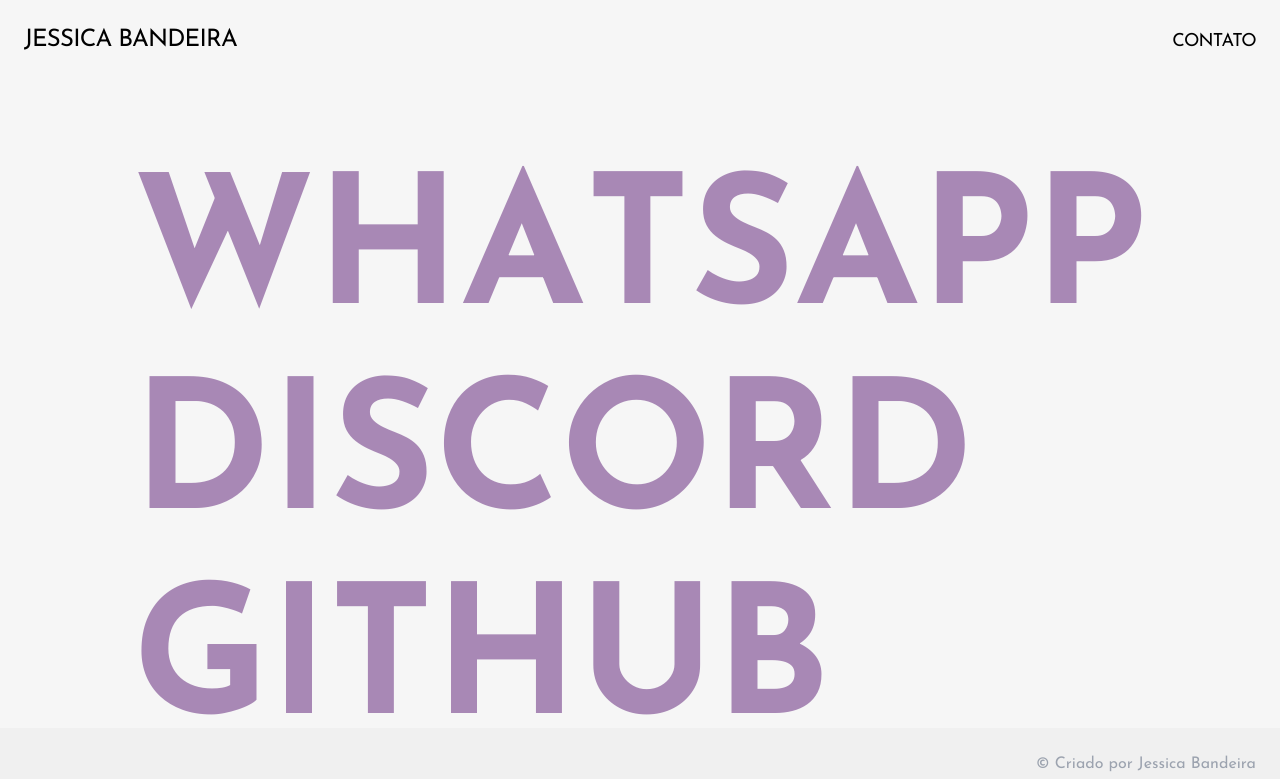
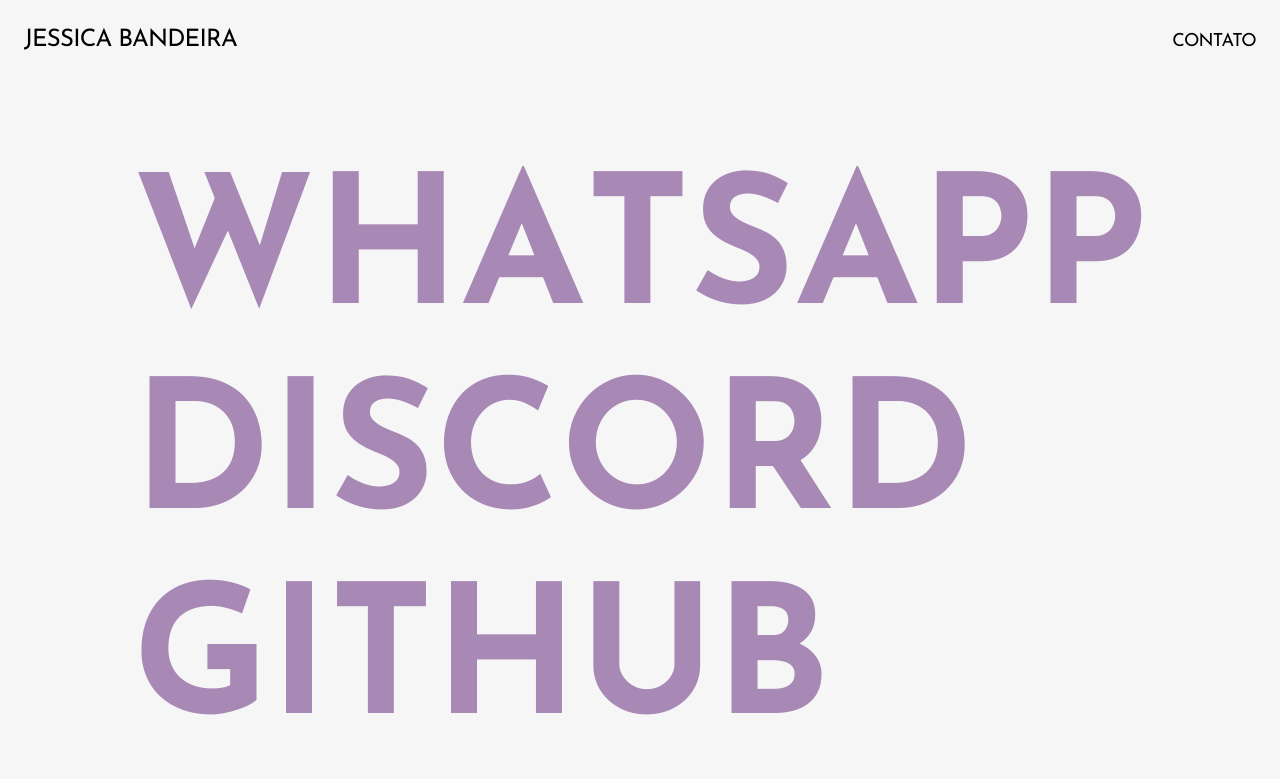
Before and after one commit to jessicasantosb/portfolio, a Next.js app: page /contact in a window 1280 px wide. Shown: the top 779 px of the page. Built offline with nearby package versions, Linux system fonts and the light colour scheme.

Commit message:
style: change page height

```diff
--- a/src/app/contact/page.tsx
+++ b/src/app/contact/page.tsx
@@ -8,7 +8,7 @@
 
 export default function Contact() {
   return (
-    <section className="w-full min-h-[80vh] pt-20 pb-32 px-2">
+    <section className="w-full h-full py-20 px-2">
       <RevealLinks />
     </section>
   );
--- a/src/components/footer.tsx
+++ b/src/components/footer.tsx
@@ -1,6 +1,6 @@
 export function Footer() {
   return (
-    <footer className="w-full p-6 fixed bottom-0 text-right text-gray-400 bg-[#f0f0f0] select-none">
+    <footer className="w-full p-6 text-right text-gray-400 bg-[#f0f0f0] select-none">
       <p>&copy; Criado por Jessica Bandeira</p>
     </footer>
   );
```
